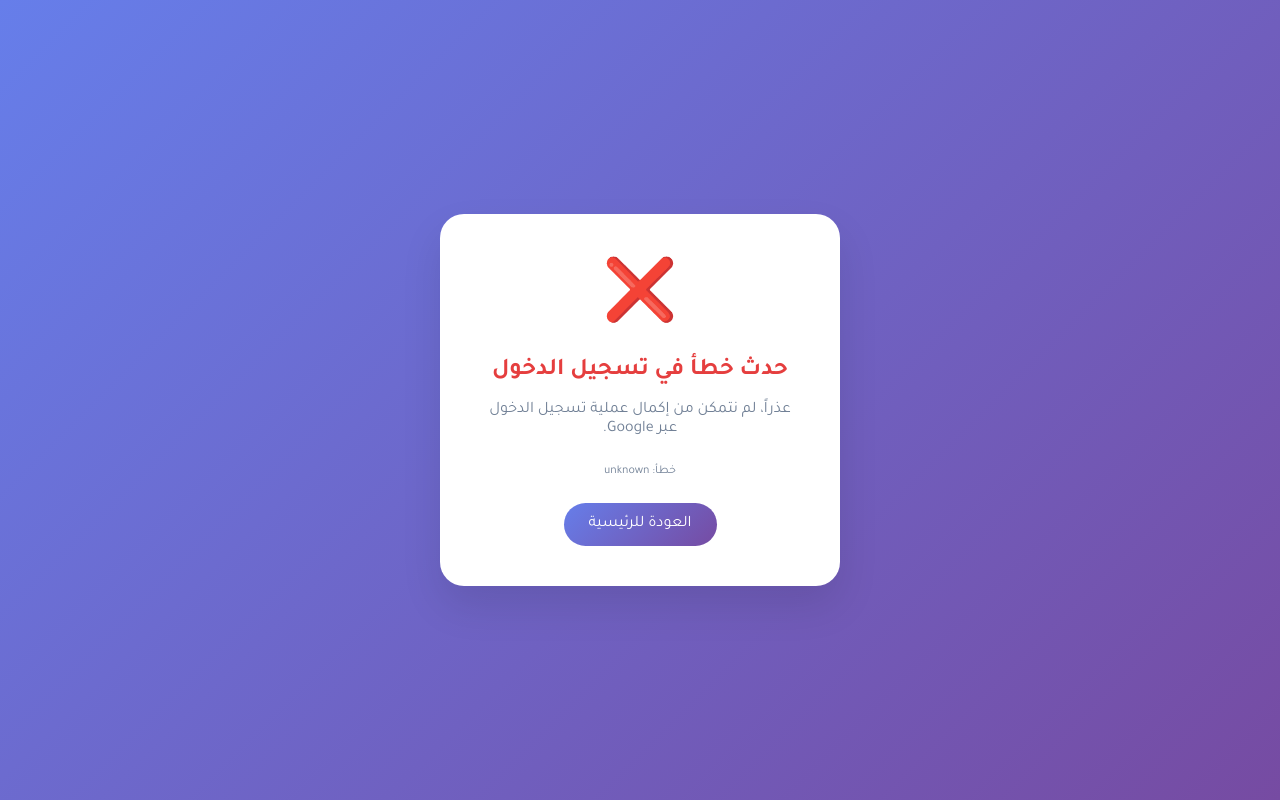
After one commit to analyzer-social/social-analyzer-website, a Flask app: page /auth/google-error in a window 1280 px wide. The commit adds this page. Run offline with Flask 3, Linux system fonts and the light colour scheme.

Commit message:
زرقوقل

```diff
--- a/app.py
+++ b/app.py
@@ -577,6 +577,104 @@ def verify_admin(password):
 
 # =====================================================
 # =====================================================
+# مصادقة Google OAuth
+# =====================================================
+
+@app.route('/auth/google-callback')
+def google_auth_callback():
+    """معالج رد الاتصال بعد مصادقة Google"""
+    try:
+        # الحصول على جلسة Supabase الحالية
+        supabase_client = create_client(SUPABASE_BIO_URL, SUPABASE_BIO_ANON_KEY)
+
+        # الحصول على مستخدم Supabase من الرابط (access_token في الـ URL)
+        # ملاحظة: بعد إعادة التوجيه، Supabase يضع access_token في hash أو query
+        access_token = request.args.get('access_token')
+        refresh_token = request.args.get('refresh_token')
+
+        if not access_token:
+            # محاولة الحصول من hash (طريقة Supabase الافتراضية)
+            return redirect('/auth/google-error?error=missing_token')
+
+        # الحصول على معلومات المستخدم من Supabase
+        user_response = requests.get(
+            f'{SUPABASE_BIO_URL}/auth/v1/user',
+            headers={'Authorization': f'Bearer {access_token}'}
+        )
+
+        if user_response.status_code != 200:
+            return redirect('/auth/google-error?error=failed_to_get_user')
+
+        user_data = user_response.json()
+        user_id_from_supabase = user_data.get('id')
+        email = user_data.get('email')
+        user_metadata = user_data.get('user_metadata', {})
+        full_name = user_metadata.get('full_name', email.split('@')[0] if email else '')
+        avatar_url = user_metadata.get('avatar_url', '')
+
+        # التحقق من وجود المستخدم في جدول app_users (باستخدام Supabase UID أو email)
+        # سنستخدم معرف Supabase UID كمفتاح أساسي جديد، أو نبحث عن email
+
+        # نبحث أولاً عن مستخدم بنفس البريد الإلكتروني
+        existing_user = supabase.table('app_users')\
+            .select('*')\
+            .eq('email', email)\
+            .maybe_single()\
+            .execute()
+
+        if existing_user.data:
+            # مستخدم موجود نستخدمه
+            app_user_id = existing_user.data['id']
+        else:
+            # إنشاء مستخدم جديد - نستخدم جزءاً من Supabase UID كـ id (أو نستخدم email)
+            # ملاحظة: app_users.id هو BIGINT، لكن Supabase UID هو UUID
+            # سنستخدم email للربط ونجعل id = نطاق UUID رقمي مبسط
+            import hashlib
+            # تحويل email إلى رقم BIGINT (جداً)
+            hash_digest = hashlib.md5(email.encode()).hexdigest()
+            numeric_id = int(hash_digest[:15], 16)  # 15 خانة سداسية عشرية
+
+            new_user = {
+                'id': numeric_id,
+                'username': full_name.lower().replace(' ', '_'),
+                'first_name': full_name,
+                'email': email,
+                'avatar_url': avatar_url,
+                'created_at': 'now()',
+                'updated_at': 'now()'
+            }
+
+            result = supabase.table('app_users')\
+                .insert(new_user)\
+                .execute()
+
+            if result.data:
+                app_user_id = result.data[0]['id']
+            else:
+                return redirect('/auth/google-error?error=failed_to_create_user')
+
+        # إنشاء جلسة للمستخدم
+        session['user_id'] = app_user_id
+        session['auth_provider'] = 'google'
+        session['user_email'] = email
+
+        # حفظ في localStorage عبر رد الصفحة (سنرسل صفحة وسيطة)
+        return render_template('google_auth_callback.html',
+                             user_id=app_user_id,
+                             full_name=full_name,
+                             email=email)
+
+    except Exception as e:
+        print(f"❌ خطأ في مصادقة Google: {str(e)}")
+        return redirect('/auth/google-error?error=server_error')
+
+
+@app.route('/auth/google-error')
+def google_auth_error():
+    """صفحة خطأ مصادقة Google"""
+    error = request.args.get('error', 'unknown')
+    return render_template('google_error.html', error=error)
+# =====================================================
 # صفحات المعلومات (سياسة الخصوصية، شروط الخدمة، المساعدة)
 # =====================================================
 
--- /dev/null
+++ b/templates/google_error.html
@@ -0,0 +1,50 @@
+<!DOCTYPE html>
+<html dir="rtl" lang="ar">
+<head>
+    <meta charset="UTF-8">
+    <meta name="viewport" content="width=device-width, initial-scale=1.0">
+    <title>خطأ في تسجيل الدخول</title>
+    <link href="https://fonts.googleapis.com/css2?family=Tajawal:wght@400;500;700&display=swap" rel="stylesheet">
+    <style>
+        * { margin: 0; padding: 0; box-sizing: border-box; }
+        body {
+            font-family: 'Tajawal', sans-serif;
+            background: linear-gradient(135deg, #667eea, #764ba2);
+            min-height: 100vh;
+            display: flex;
+            justify-content: center;
+            align-items: center;
+            padding: 20px;
+        }
+        .error-card {
+            background: white;
+            border-radius: 24px;
+            padding: 40px;
+            max-width: 400px;
+            text-align: center;
+            box-shadow: 0 20px 40px rgba(0,0,0,0.1);
+        }
+        .error-icon { font-size: 60px; margin-bottom: 20px; }
+        h2 { color: #e53e3e; margin-bottom: 15px; }
+        p { color: #718096; margin-bottom: 25px; }
+        .btn {
+            background: linear-gradient(135deg, #667eea, #764ba2);
+            color: white;
+            border: none;
+            padding: 12px 25px;
+            border-radius: 25px;
+            text-decoration: none;
+            display: inline-block;
+        }
+    </style>
+</head>
+<body>
+    <div class="error-card">
+        <div class="error-icon">❌</div>
+        <h2>حدث خطأ في تسجيل الدخول</h2>
+        <p>عذراً، لم نتمكن من إكمال عملية تسجيل الدخول عبر Google.</p>
+        <p style="font-size: 12px;">خطأ: {{ error }}</p>
+        <a href="/" class="btn">العودة للرئيسية</a>
+    </div>
+</body>
+</html>
```
Also changed, not shown: templates/google_auth_callback.html (added, +59 -0 lines), templates/index.html (+30 -109 lines).
